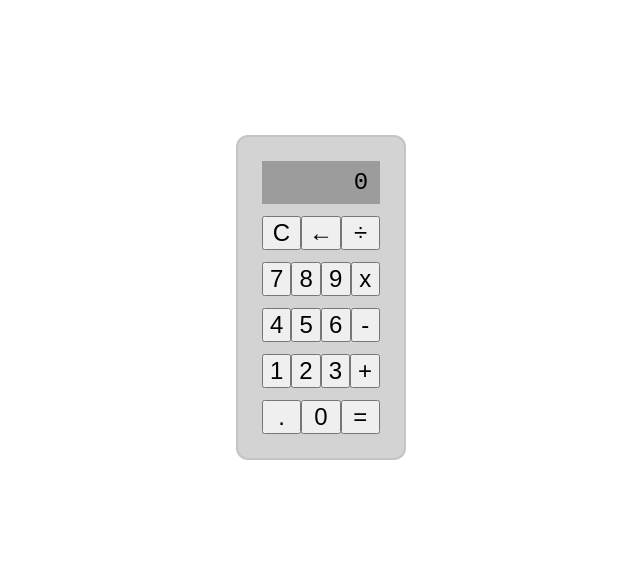
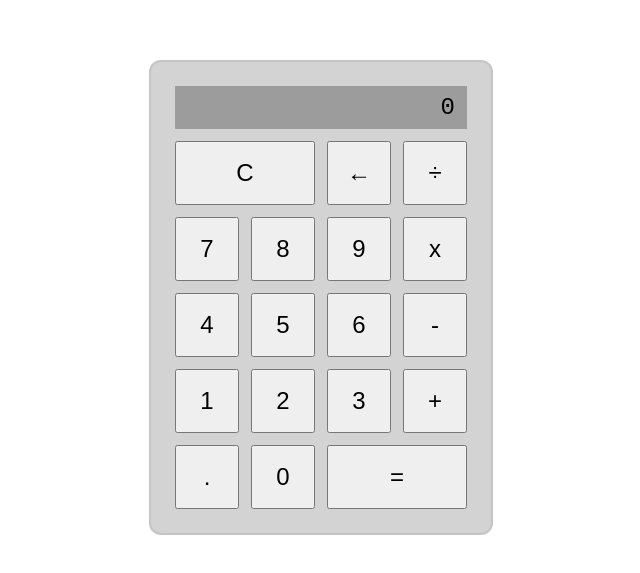
Before and after one commit to menulln/odin-calculator, a plain HTML site: page index.html in a window 1280 px wide. Shown: the part 103-676 px from the top of the page, without its empty margins (319-959 px from the left). Drawn offline with Linux system fonts and the light colour scheme.

Commit message:
Change button style, make equals and clear button double the size

```diff
--- a/css/style.css
+++ b/css/style.css
@@ -27,12 +27,19 @@ body {
     flex: 1;
 }
 
-.calculator button {
-    font-size: 24px;
-    flex: 1;
+.row {
+    display: flex;
+    gap: 12px;
 }
 
-.row {
-    display: flex;
-    justify-content: center;
+.calculator button {
+    width: 64px;
+    height: 64px;
+    font-size: 24px;
+
 }
+
+.button-clear,
+.button-equals {
+    flex-grow: 2;
+}
```
